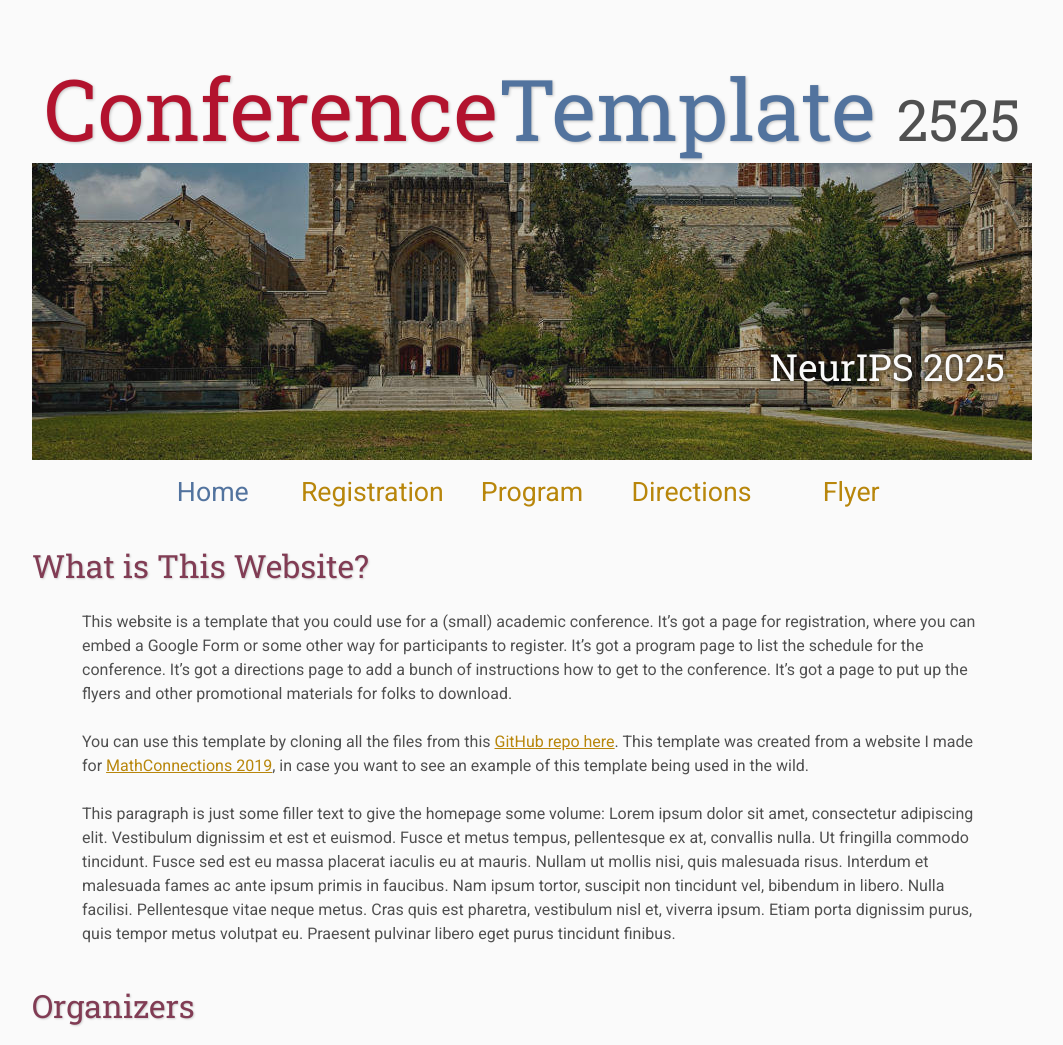
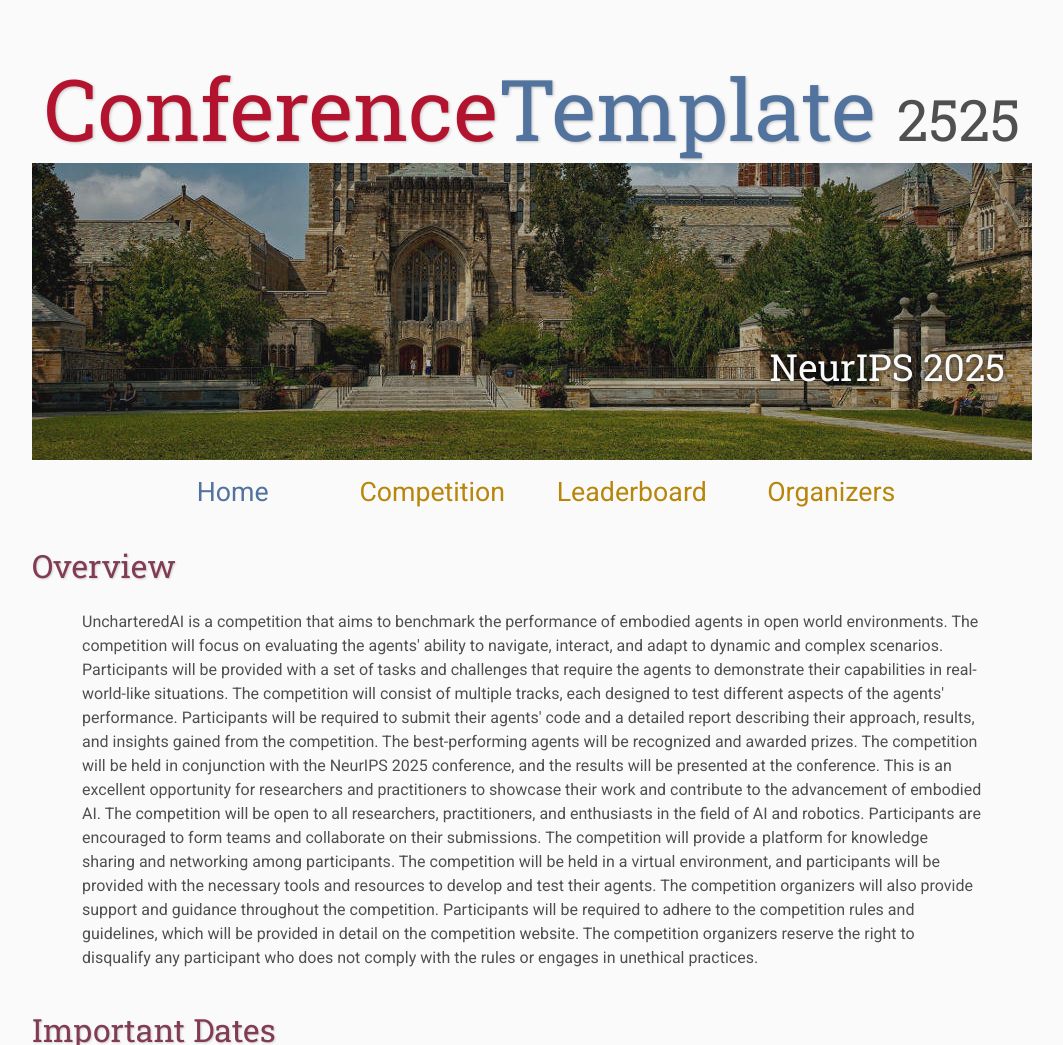
Before and after one commit to unchartered-ai/unchartered-ai.github.io, a plain HTML site: page index.html in a window 1280 px wide. Shown: the top 1045 px of the page, without its empty margins (108-1171 px from the left). Drawn offline with Linux system fonts and the light colour scheme.

Commit message:
update home

```diff
--- a/index.html
+++ b/index.html
@@ -28,51 +28,40 @@
     <table class="navigation">
         <tr>
             <td class="navigation">
-                <a class="current" title="Conference Home Page" href=".">Home</a>
+                <a class="current" title="Home Page" href=".">Home</a>
             </td>
             <td class="navigation">
-                <a title="Register for the Conference" href="registration">Registration</a>
+                <a title="Competition" href="competition">Competition</a>
             </td>
             <td class="navigation">
-                <a title="Conference Program" href="program">Program</a>
+                <a title="Leaderboard" href="leaderboard">Leaderboard</a>
             </td>
             <td class="navigation">
-                <a title="Directions to the Conference" href="directions">Directions</a>
-            </td>
-            <td class="navigation">
-                <a title="Conference Flyer" href="flyer">Flyer</a>
+                <a title="Organizers" href="organizers">Organizers</a>
             </td>
         </tr>
     </table>
 
-    <h2>What is This Website?</h2>
+    <h2>Overview</h2>
     <p>
-        This website is a template that you could use for a (small) academic conference.
-        It&rsquo;s got a page for registration, where you can embed a Google Form or some other way for participants to register.
-        It&rsquo;s got a program page to list the schedule for the conference.
-        It&rsquo;s got a directions page to add a bunch of instructions how to get to the conference.
-        It&rsquo;s got a page to put up the flyers and other promotional materials for folks to download.
-    </p>
-    <p>
-        You can use this template by cloning all the files from this
-        <a target="_blank" href="https://github.com/mikepierce/conference-website-template">GitHub repo here</a>.
-        This template was created from a website I made for
-        <a target="_blank" href="http://math.ucr.edu/~mathconn/">MathConnections 2019</a>,
-        in case you want to see an example of this template being used in the wild.
-    </p>
-    <p>
-        This paragraph is just some filler text to give the homepage some volume:
-        Lorem ipsum dolor sit amet, consectetur adipiscing elit. Vestibulum dignissim et est et euismod. Fusce et metus tempus, pellentesque ex at, convallis nulla. Ut fringilla commodo tincidunt. Fusce sed est eu massa placerat iaculis eu at mauris. Nullam ut mollis nisi, quis malesuada risus. Interdum et malesuada fames ac ante ipsum primis in faucibus. Nam ipsum tortor, suscipit non tincidunt vel, bibendum in libero. Nulla facilisi. Pellentesque vitae neque metus. Cras quis est pharetra, vestibulum nisl et, viverra ipsum. Etiam porta dignissim purus, quis tempor metus volutpat eu. Praesent pulvinar libero eget purus tincidunt finibus.
+        UncharteredAI is a competition that aims to benchmark the performance of embodied agents in open world environments. The competition will focus on evaluating the agents' ability to navigate, interact, and adapt to dynamic and complex scenarios. Participants will be provided with a set of tasks and challenges that require the agents to demonstrate their capabilities in real-world-like situations.
+        The competition will consist of multiple tracks, each designed to test different aspects of the agents' performance. Participants will be required to submit their agents' code and a detailed report describing their approach, results, and insights gained from the competition. The best-performing agents will be recognized and awarded prizes.
+        The competition will be held in conjunction with the NeurIPS 2025 conference, and the results will be presented at the conference. This is an excellent opportunity for researchers and practitioners to showcase their work and contribute to the advancement of embodied AI.
+        The competition will be open to all researchers, practitioners, and enthusiasts in the field of AI and robotics. Participants are encouraged to form teams and collaborate on their submissions. The competition will provide a platform for knowledge sharing and networking among participants.
+        The competition will be held in a virtual environment, and participants will be provided with the necessary tools and resources to develop and test their agents. The competition organizers will also provide support and guidance throughout the competition.
+        Participants will be required to adhere to the competition rules and guidelines, which will be provided in detail on the competition website. The competition organizers reserve the
+        right to disqualify any participant who does not comply with the rules or engages in unethical practices.
     </p>
 
-    <h2>Organizers</h2>
+    <h2>Important Dates</h2>
+
     <p>
         Here&rsquo;s a good place to list the organizers and sponsors of the conference,
         as well as list contact information for the organizers,
         and show off the logos of the sponsors.
         It looks like his conference was sponsored by kittens!
     </p>
-    <table class="sponsors">
+    <!-- <table class="sponsors">
         <tr>
             <td class="sponsor">
                 <a href="http://www.eyebleach.me/">
@@ -90,12 +79,12 @@
                 </a>
             </td>
         </tr>
-    </table>
+    </table> -->
 
-    <footer>
+    <!-- <footer>
         &copy; Conference Organizers
         &nbsp;|&nbsp; Design by <a href="https://github.com/mikepierce">Mike Pierce</a>
-    </footer>
+    </footer> -->
 
 </body>
 </html>
```
